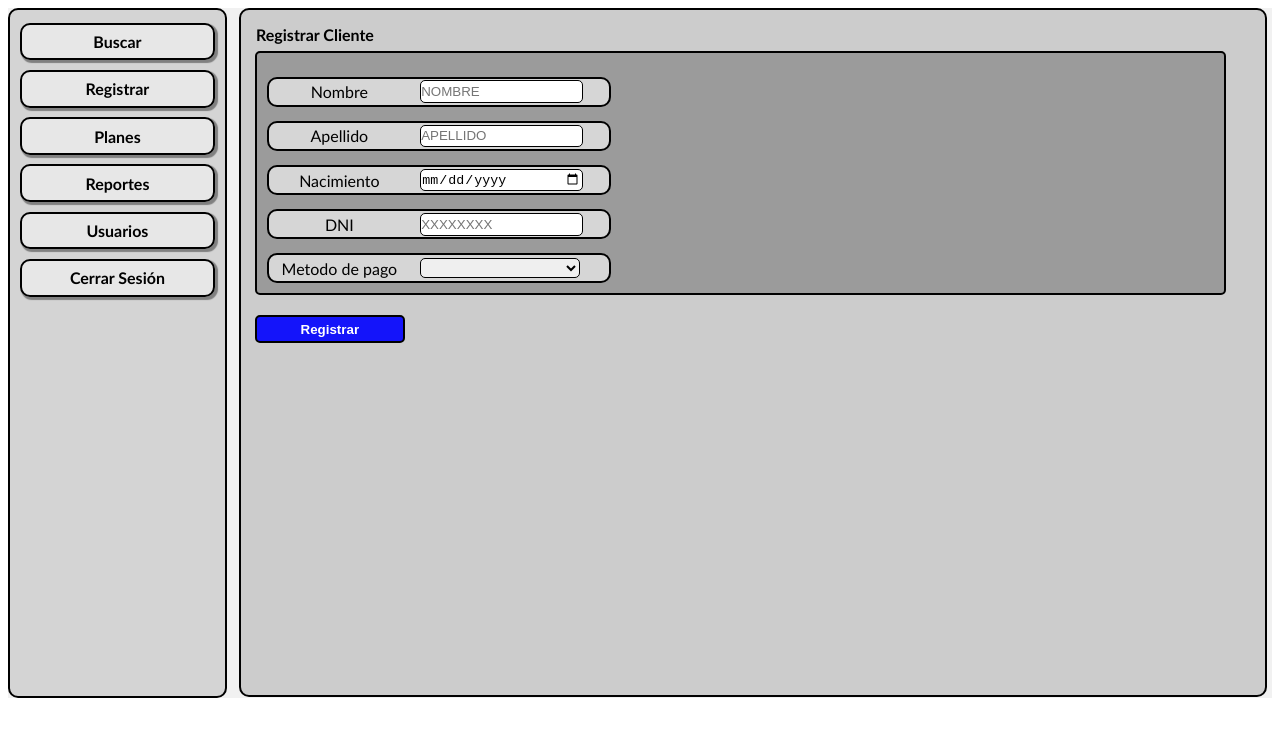
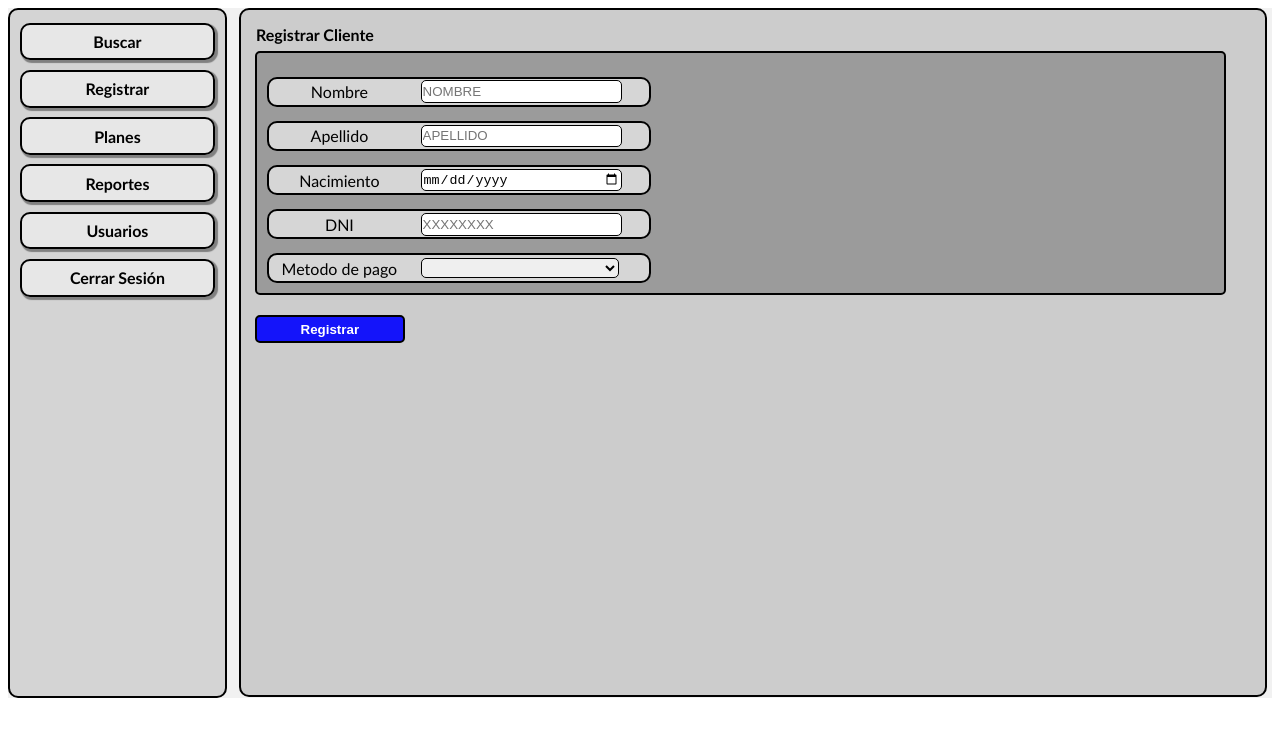
Before and after one commit to FeliBerrutti/velCRM, a Vue app: page /customerRegister in a window 1280 px wide. Shown: the top 736 px of the page. Built offline with nearby package versions, Linux system fonts and the light colour scheme.

Commit message:
fix details

```diff
--- a/src/views/CustomerRegister.vue
+++ b/src/views/CustomerRegister.vue
@@ -101,7 +101,7 @@
             justify-content: center;
         }
         input, select{
-            width: 50%;
+            width: 52%;
             padding: 0.1%;
             border: 1.5px solid black;
             border-radius: 5px;
@@ -156,7 +156,7 @@
     .userRegisterFormInputContainer{
         border: 2px solid black;
         border-radius: 10px;
-        width: 70%;
+        width: 80%;
         display: flex;
         flex-direction: row;
         align-items: center;
@@ -191,8 +191,8 @@
             input, select{
                 min-height: 20px;
                 max-height: 20px;
-                min-width: 160px;
-                max-width: 160px;
+                /* min-width: 160px;
+                max-width: 160px; */
             }
         }
 
@@ -236,8 +236,8 @@
         .userRegisterFormInputContainer{
             min-height: 26px;
             max-height: 26px;
-            min-width: 340px;
-            max-width: 340px;
+            min-width: 380px;
+            max-width: 380px;
             margin-top: 1.5%;
         }
     }
```
